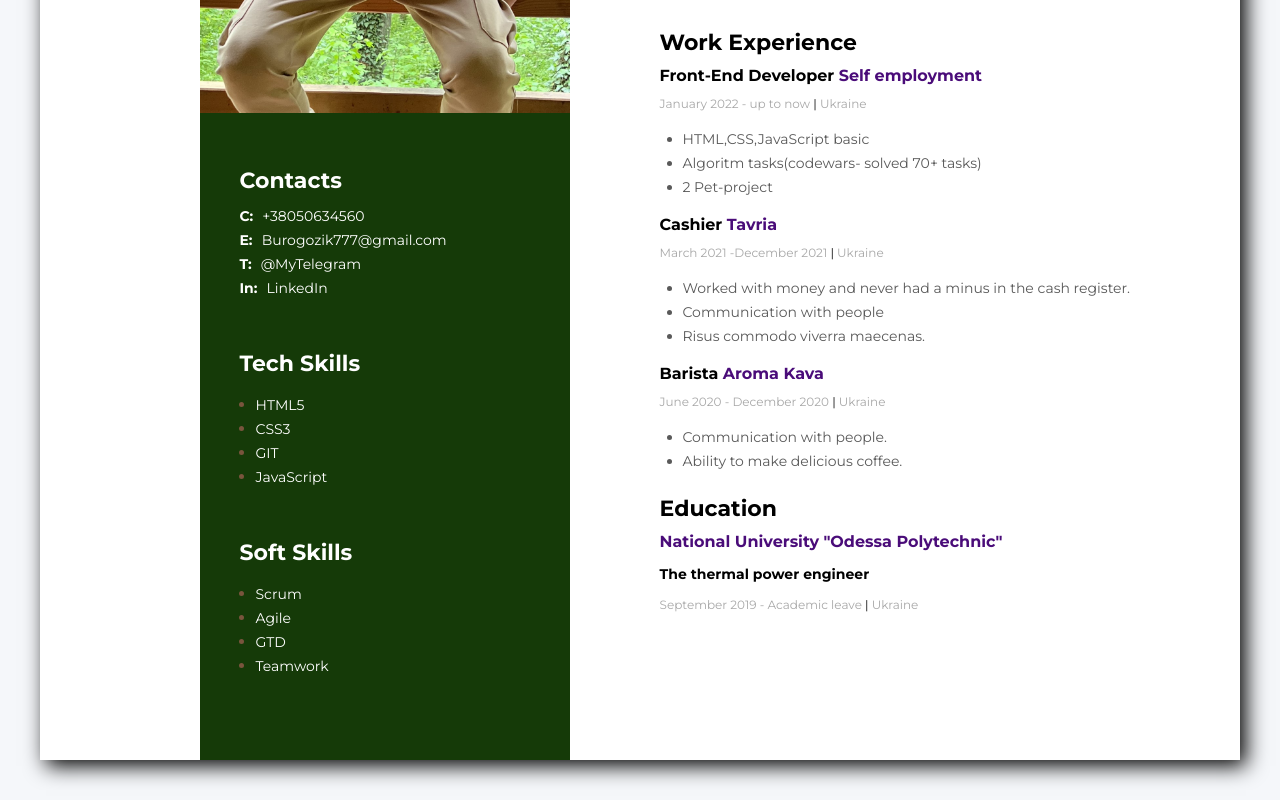
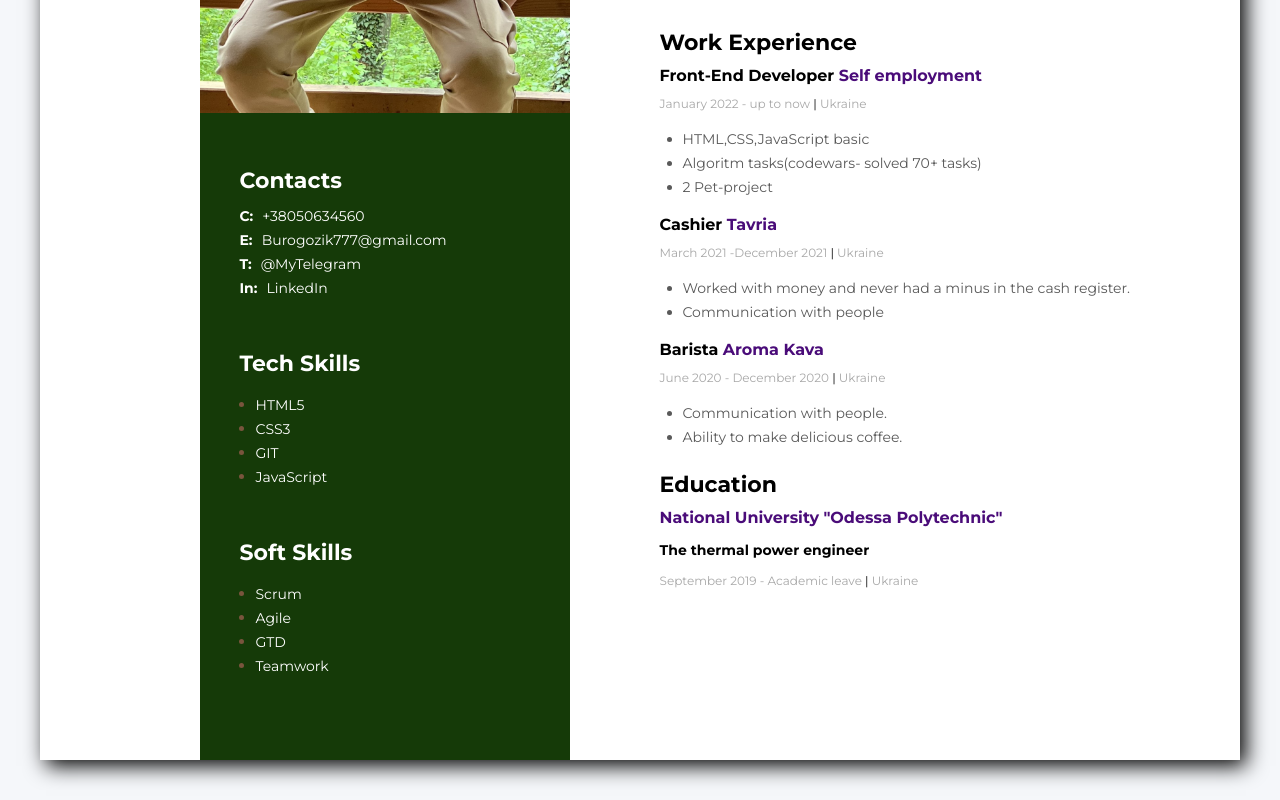
Before and after one commit to Burogoz/CV, a plain HTML site: page index.html in a window 1280 px wide. Shown: the part 599-1399 px from the top of the page. Drawn offline with Linux system fonts and the light colour scheme.

Commit message:
index.html

```diff
--- a/index.html
+++ b/index.html
@@ -114,9 +114,7 @@
                 Worked with money and never had a minus in the cash register.
               </li>
               <li class="my-work-experience-duty">Communication with people</li>
-              <li class="my-work-experience-duty">
-                Risus commodo viverra maecenas.
-              </li>
+
             </ul>
           </div>
 
```
